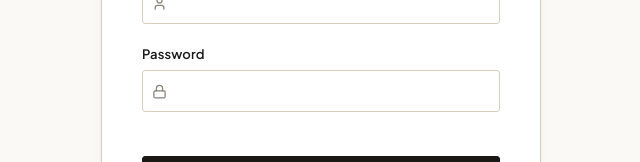
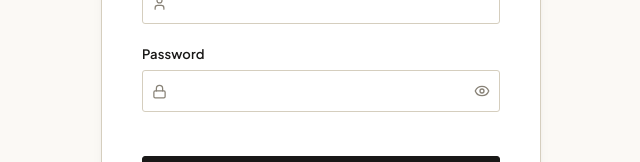
Before and after one commit to RichtheCypher/openlease, a React (Vite) app: page /admin/login in a window 1280 px wide. Shown: the part 378-540 px from the top of the page, without its empty margins (319-959 px from the left). Built offline with nearby package versions, Linux system fonts and the light colour scheme; no server answers.

Commit message:
Add show/hide password toggle to admin login page

```diff
--- a/src/pages/AdminLoginPage.tsx
+++ b/src/pages/AdminLoginPage.tsx
@@ -1,12 +1,13 @@
 import React, { useState } from 'react';
 import { useNavigate, Link } from 'react-router-dom';
-import { Shield, Lock, User, ArrowRight, Home } from 'lucide-react';
+import { Shield, Lock, User, ArrowRight, Home, Eye, EyeOff } from 'lucide-react';
 import { store } from '../services/store';
 
 export const AdminLoginPage: React.FC = () => {
   const navigate = useNavigate();
   const [username, setUsername] = useState('');
   const [password, setPassword] = useState('');
+  const [showPassword, setShowPassword] = useState(false);
   const [error, setError] = useState('');
   const [loading, setLoading] = useState(false);
 
@@ -110,12 +111,33 @@
                   <Lock size={15} />
                 </span>
                 <input
-                  type="password"
+                  type={showPassword ? 'text' : 'password'}
                   className="form-control"
-                  style={{ paddingLeft: '2rem' }}
+                  style={{ paddingLeft: '2rem', paddingRight: '2.5rem' }}
                   value={password}
                   onChange={(e) => setPassword(e.target.value)}
                 />
+                <button
+                  type="button"
+                  onClick={() => setShowPassword(!showPassword)}
+                  aria-label={showPassword ? 'Hide password' : 'Show password'}
+                  style={{
+                    position: 'absolute',
+                    right: '10px',
+                    top: '50%',
+                    transform: 'translateY(-50%)',
+                    background: 'none',
+                    border: 'none',
+                    padding: 0,
+                    cursor: 'pointer',
+                    color: 'var(--text-muted)',
+                    display: 'flex',
+                    alignItems: 'center',
+                    justifyContent: 'center'
+                  }}
+                >
+                  {showPassword ? <EyeOff size={16} /> : <Eye size={16} />}
+                </button>
               </div>
             </div>
 
```
Also changed, not shown: 1 other file (tests, documents, lock files or other folders).
